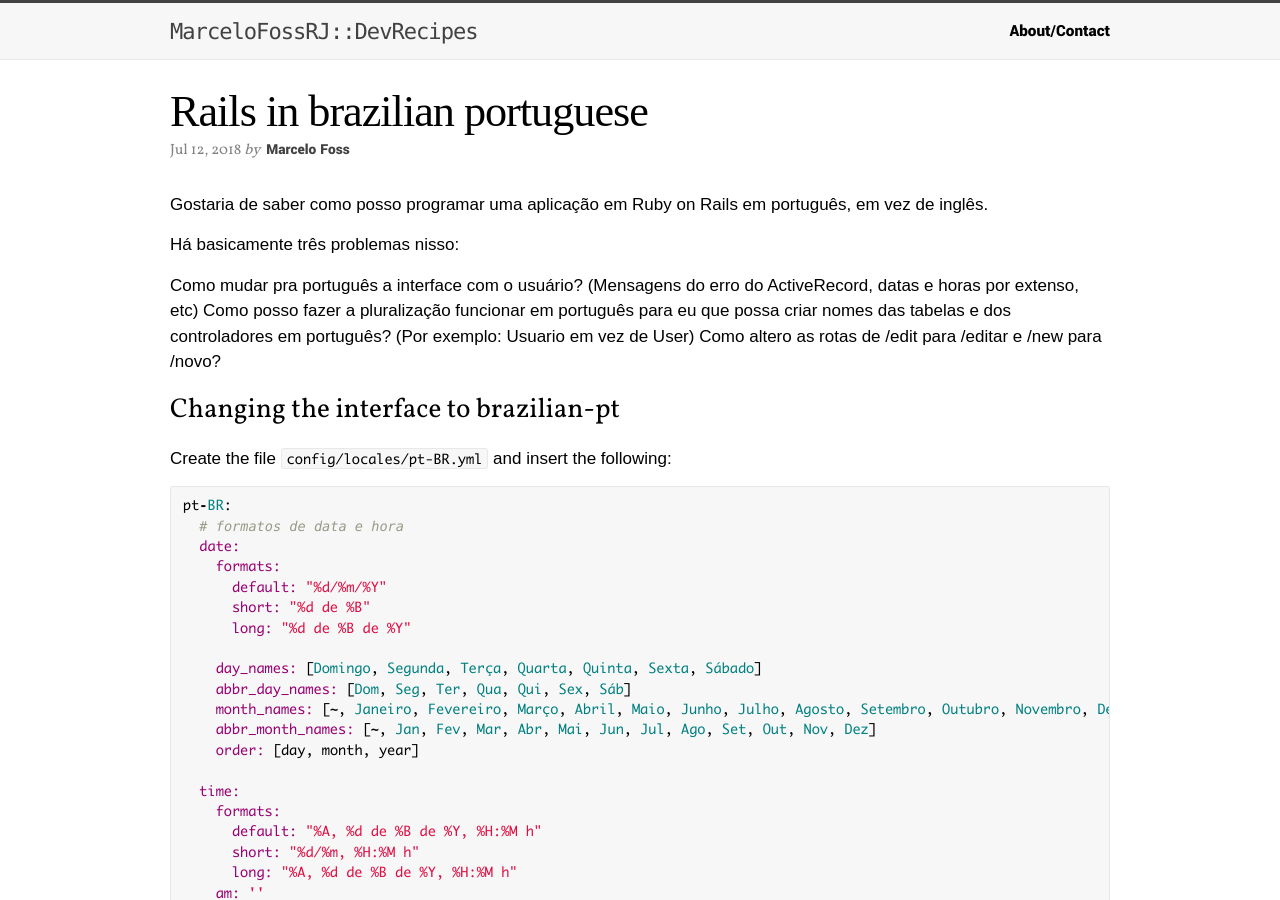
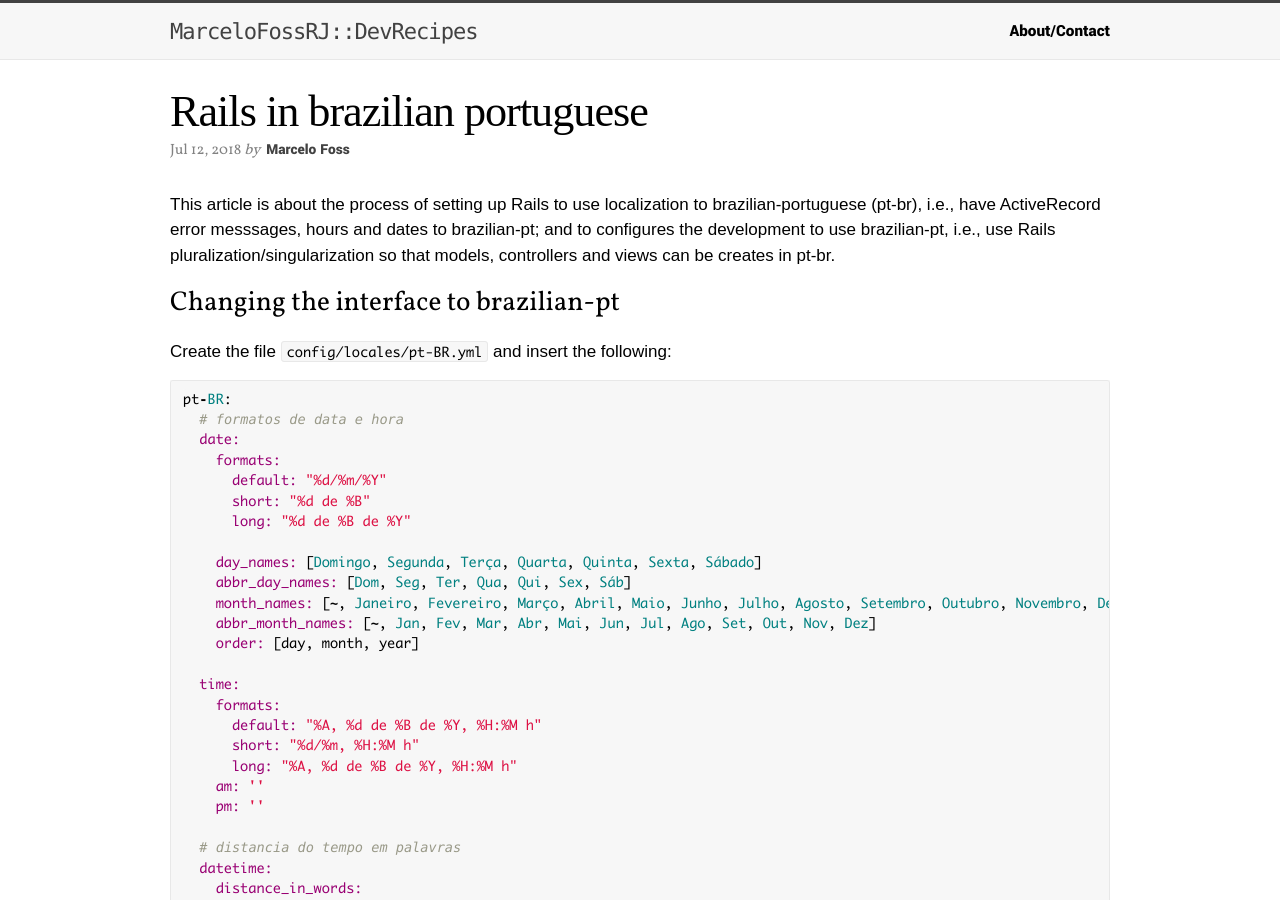
Before and after one commit to MarceloFossRJ/MarceloFossRJ.github.io, a Jekyll site: the page built from _posts/2018-07-12-rails-pt-br.md, in a window 1280 px wide and 900 px high. Built offline with Jekyll 4.4.1, drawn with Linux system fonts in a browser that asks for light colours; some web fonts are replaced.

Commit message:
iclude intro

```diff
--- a/_posts/2018-07-12-rails-pt-br.md
+++ b/_posts/2018-07-12-rails-pt-br.md
@@ -7,13 +7,7 @@ tags: [architecture, rails, ror]
 author: Marcelo Foss
 ---
 
-Gostaria de saber como posso programar uma aplicação em Ruby on Rails em português, em vez de inglês.
-
-Há basicamente três problemas nisso:
-
-Como mudar pra português a interface com o usuário? (Mensagens do erro do ActiveRecord, datas e horas por extenso, etc)
-Como posso fazer a pluralização funcionar em português para eu que possa criar nomes das tabelas e dos controladores em português? (Por exemplo: Usuario em vez de User)
-Como altero as rotas de /edit para /editar e /new para /novo?
+This article is about the process of setting up Rails to use localization to brazilian-portuguese (pt-br), i.e., have  ActiveRecord error messsages, hours and dates to brazilian-pt; and to configures the development to use brazilian-pt, i.e., use Rails pluralization/singularization so that models, controllers and views can be creates in pt-br.
 
 ## Changing the interface to brazilian-pt
 
```
